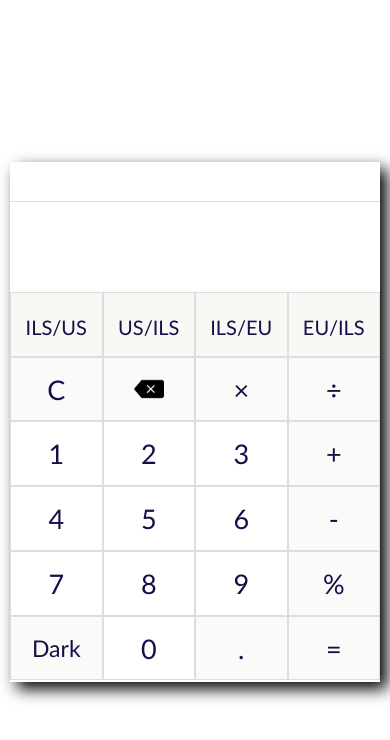
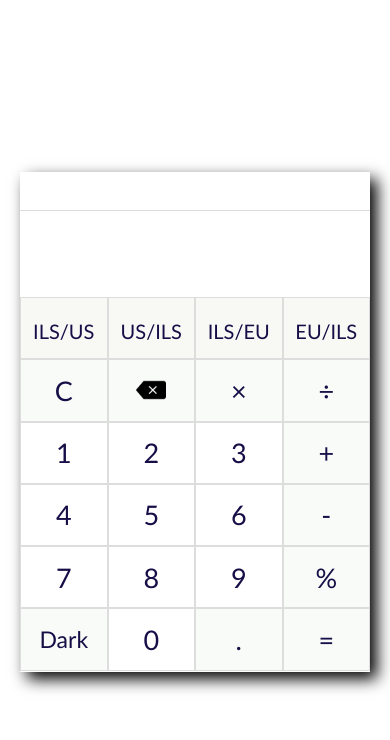
Before and after one commit to yassermunem/Final-Calculator, a plain HTML site: page index.html in a window 390 px wide. Drawn offline with Linux system fonts and the light colour scheme; a web font is replaced by a local one.

Commit message:
Update style.css

```diff
--- a/style.css
+++ b/style.css
@@ -183,6 +183,8 @@ button:active{
     body{background-image: none;}
     .text{display: none;}
     .calculator{
+        width: 350px;
+        height:500px;
         top: 50%;
         left: 50%;
         transform: translate(-50%,-50%);}
```
